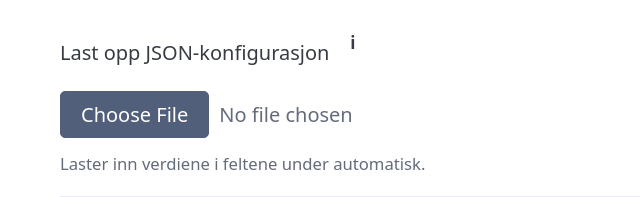
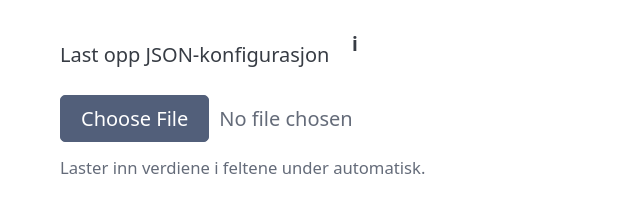
Before and after one commit to mikaello/rankinglop-resultlist-generator, a website built with Vite: page packages/web/index.html in a window 1280 px wide. Shown: the part 335-532 px from the top of the page, 0-640 px from the left. Built offline with nearby package versions, Linux system fonts and the light colour scheme.

Commit message:
style(web): improve json help button visibility and alignment

```diff
--- a/packages/web/src/style.css
+++ b/packages/web/src/style.css
@@ -39,23 +39,39 @@
 }
 
 .json-upload-label {
-	display: inline-flex;
+	display: flex;
 	align-items: center;
 	gap: 0.5rem;
 }
 
+.json-upload-label > span {
+	line-height: 1.2;
+}
+
 .info-badge {
-	width: 1.35rem;
-	height: 1.35rem;
+	width: 1.55rem;
+	height: 1.55rem;
 	border-radius: 999px;
-	border: 1px solid var(--muted-border-color);
+	border: 1px solid var(--primary);
 	padding: 0;
 	line-height: 1;
 	font-weight: 700;
-	font-size: 0.85rem;
-	background: var(--card-sectioning-background-color);
-	color: var(--color);
+	font-size: 0.95rem;
+	background: color-mix(in srgb, var(--primary) 18%, transparent);
+	color: var(--primary);
 	cursor: pointer;
+	display: inline-flex;
+	align-items: center;
+	justify-content: center;
+	vertical-align: middle;
+	box-shadow: 0 0 0 1px color-mix(in srgb, var(--primary) 22%, transparent);
+}
+
+.info-badge:hover,
+.info-badge:focus-visible {
+	background: color-mix(in srgb, var(--primary) 28%, transparent);
+	border-color: var(--primary-hover);
+	color: var(--primary-hover);
 }
 
 #json-help-dialog pre {
```
